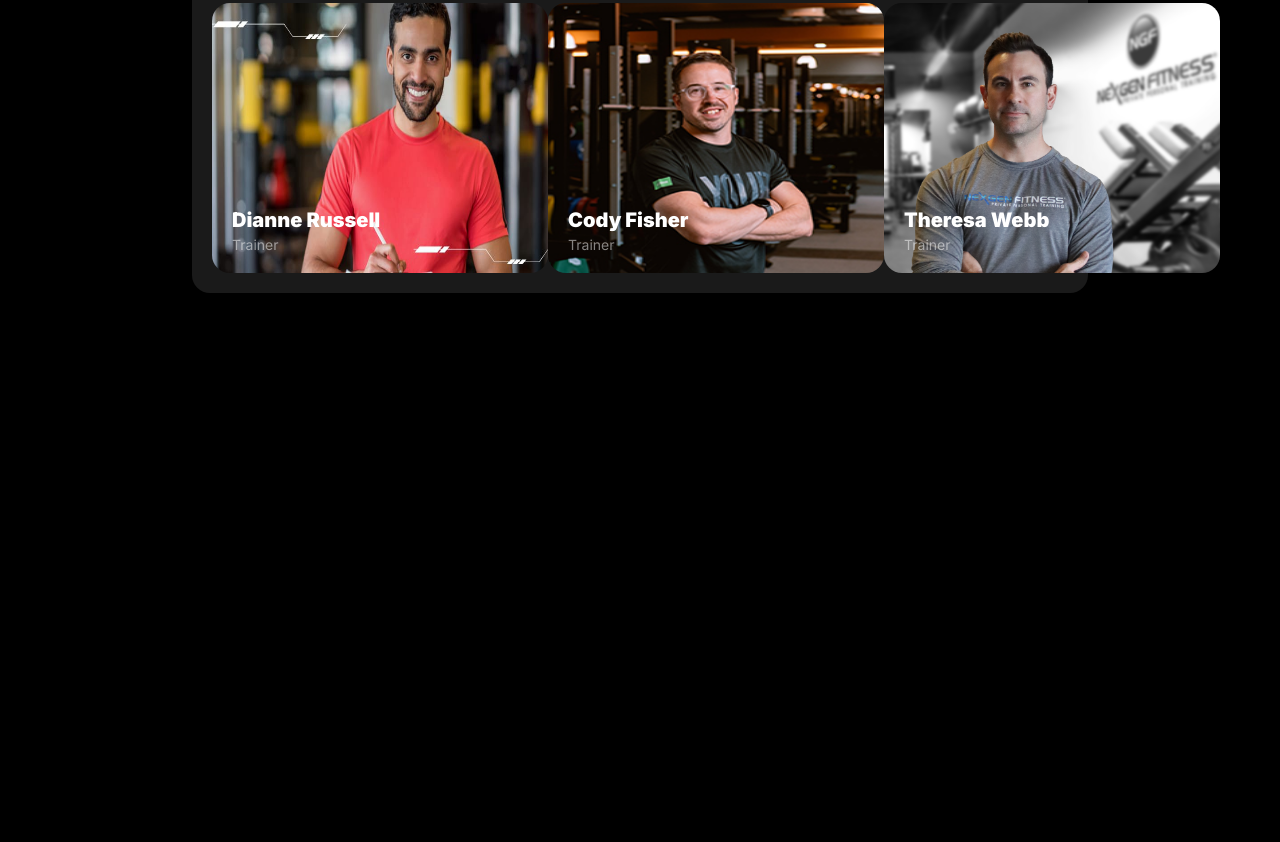
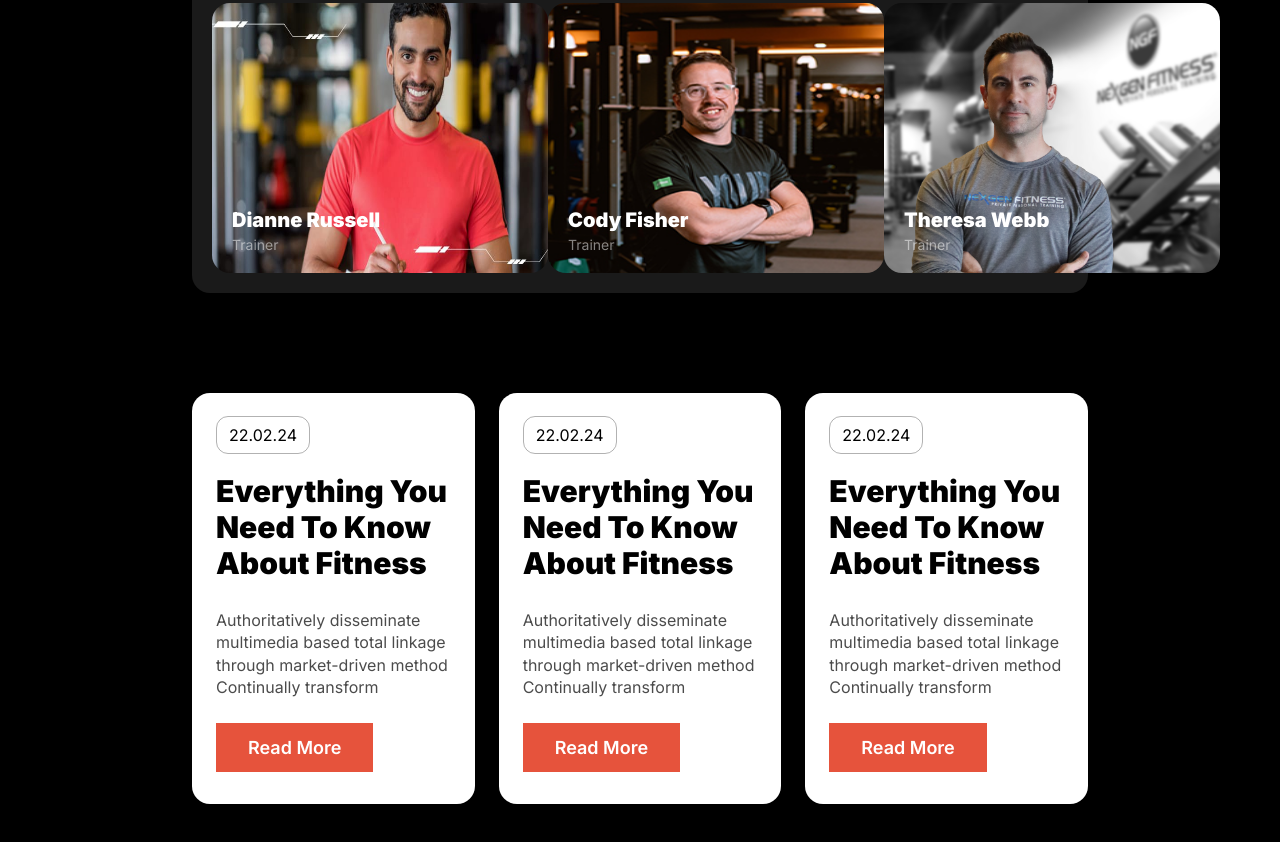
Before and after one commit to kaziErfan/fitness-blog, a plain HTML site: page index.html in a window 1280 px wide. Shown: the part 3235-4077 px from the top of the page. Before the commit the page ends 3628 px from the top, so only its background shows below. Drawn offline with Linux system fonts and the light colour scheme; a web font is replaced by a local one.

Commit message:
news section created

```diff
--- a/index.html
+++ b/index.html
@@ -242,6 +242,29 @@
                 </div>
             </div>
          </section>
+
+         <!-- News Section -->
+          <section class="news-section section-margin display-flex">
+            <div class="news-card">
+                <span class="date">22.02.24</span>
+                <h3 class="news-title">Everything You Need To Know About Fitness</h3>
+                <p class="news-info">Authoritatively disseminate multimedia based total linkage through market-driven method Continually transform</p>
+                <button class="news-btn dis">Read More</button>
+            </div>
+            <div class="news-card">
+                <span class="date">22.02.24</span>
+                <h3 class="news-title">Everything You Need To Know About Fitness</h3>
+                <p class="news-info">Authoritatively disseminate multimedia based total linkage through market-driven method Continually transform</p>
+                <button class="news-btn">Read More</button>
+            </div>
+            <div class="news-card">
+                <span class="date">22.02.24</span>
+                <h3 class="news-title">Everything You Need To Know About Fitness</h3>
+                <p class="news-info">Authoritatively disseminate multimedia based total linkage through market-driven method Continually transform</p>
+                <button class="news-btn">Read More</button>
+            </div>
+
+          </section>
     </main>
 
     <!-- Footer Section -->
--- a/styles/style.css
+++ b/styles/style.css
@@ -551,8 +551,42 @@ select {
     .member-image{
         width: 260px;
     }
+}
 
-
+/* News card Section Styles */
+.news-section{
+    gap: 24px;
+}
+.news-card{
+    width: 21rem;
+    background-color: var(--primary-color);
+    color: var(--main-bg-color);
+    border-radius: 18px;
+    padding: 2rem 1.5rem;
+}
+.news-card .date{
+    border: 1px solid rgb(0, 0, 0, 0.3);
+    padding: 8px 12px;
+    border-radius: 12px;
+}
+.news-title{
+    font-size: 1.875rem;
+    font-weight: 900;
+    margin: 1.75rem 0;
+}
+.news-info{
+    font-size: 1rem;
+    opacity: 0.7;
+    line-height: 1.4;
+    margin-bottom: 1.5rem;
+}
+.news-btn{
+    padding: 0.875rem 2rem;
+    background-color: var(--secondary-color);
+    border: none;
+    color: var(--primary-color);
+    font-size: 1.125rem;
+    font-weight: 600;
 }
 
 
```
